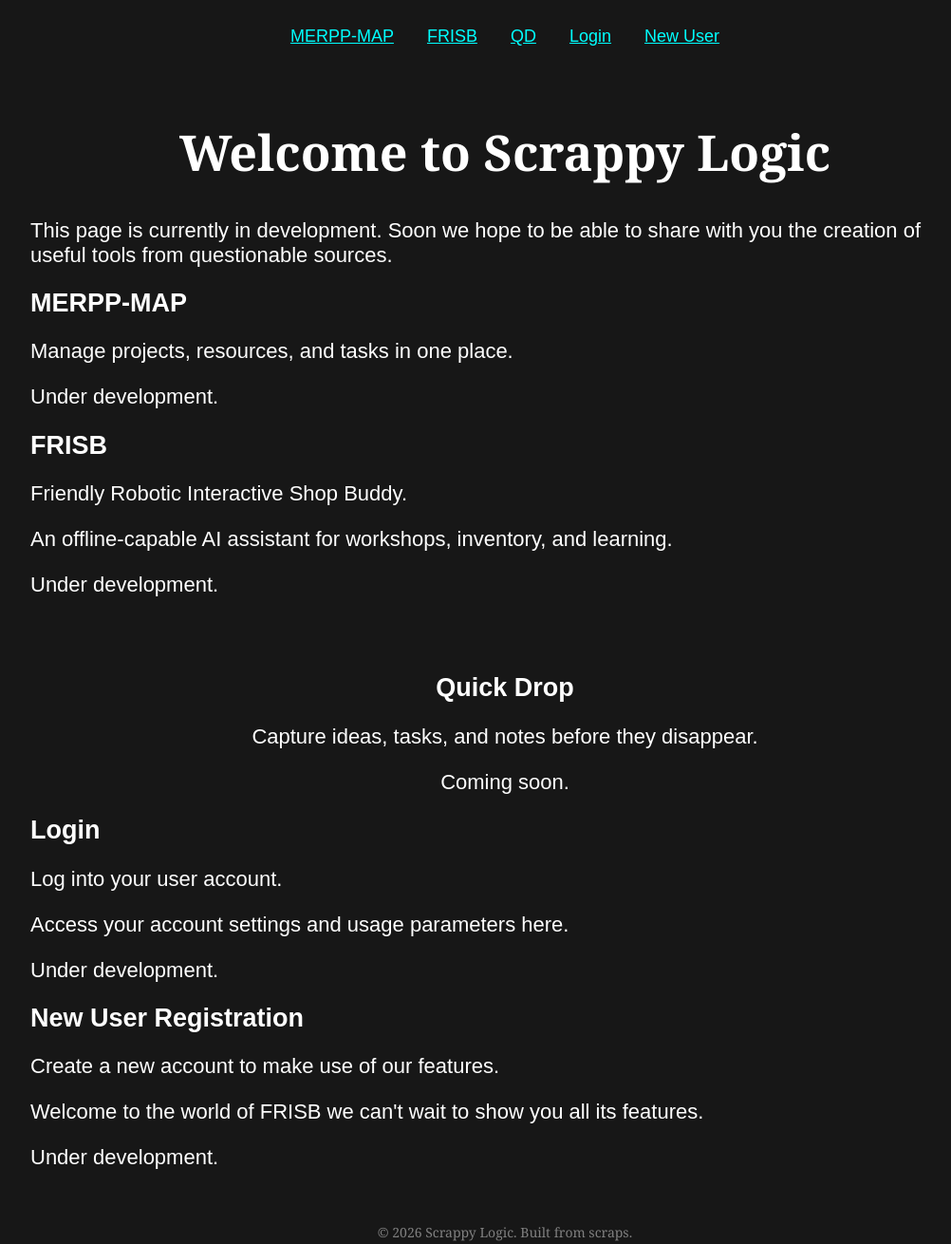
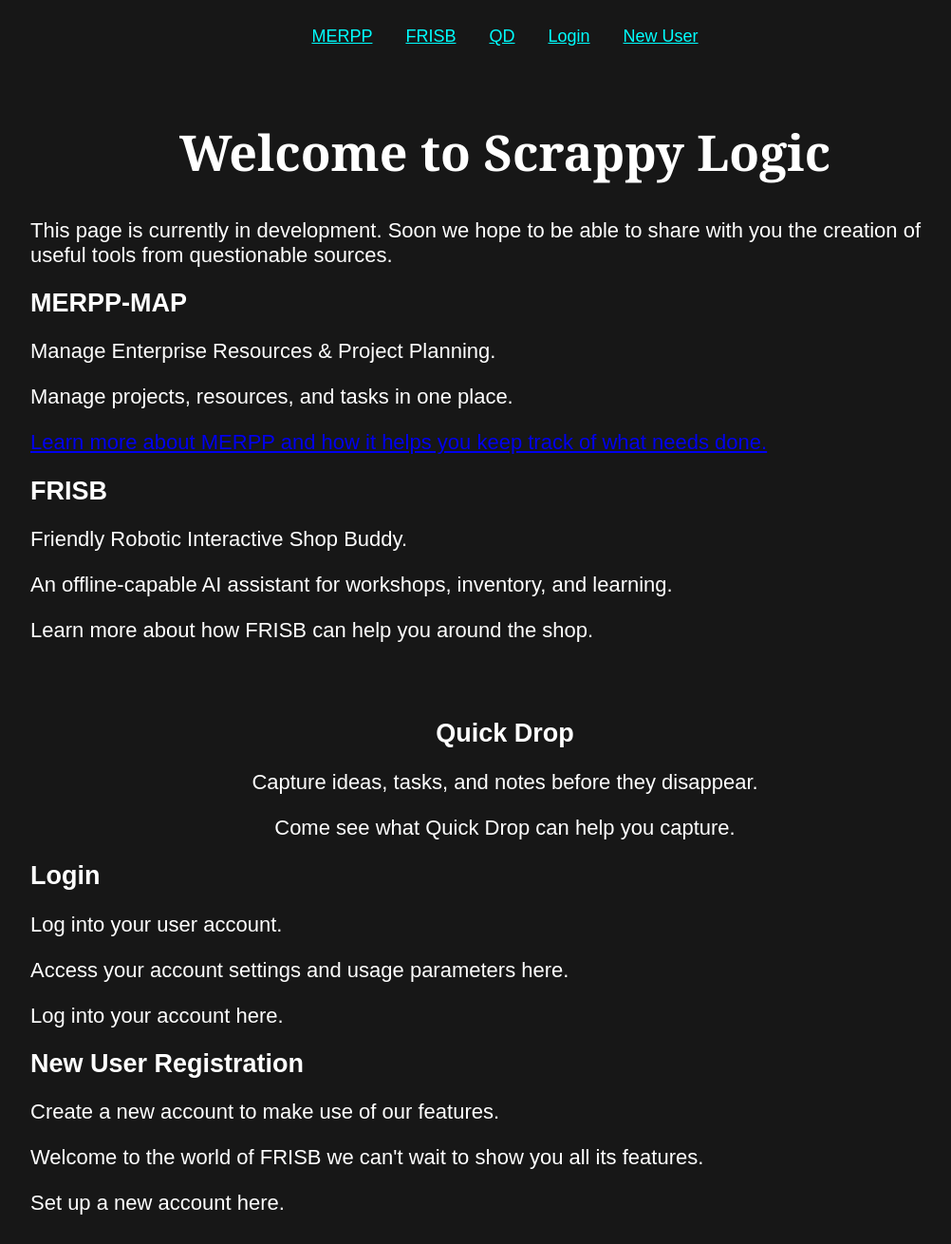
Before and after one commit to CptnKirk002/scrappylogic-website, a plain HTML site: page index.html in a window 1280 px wide. Shown: the top 1310 px of the page at 95% size, without its empty margins (108-1110 px from the left). Drawn offline with Linux system fonts and the light colour scheme.

Commit message:
Update index.html

```diff
--- a/index.html
+++ b/index.html
@@ -53,7 +53,7 @@
   </head>
   <body>
     <nav>
-      <a href="#merpp">MERPP-MAP</a>
+      <a href="#merpp">MERPP</a>
       <a href="#frisb">FRISB</a>
       <a href="#quick-drop">QD</a>
       <a href="#login">Login</a>
@@ -64,31 +64,32 @@
       <p>This page is currently in development. Soon we hope to be able to share with you the creation of useful tools from questionable sources.</p>
       <section id="merpp">
         <h2>MERPP-MAP</h2>
+        <p>Manage Enterprise Resources & Project Planning.</p>
         <p>Manage projects, resources, and tasks in one place.</p>
-        <p>Under development.</p>
+        <p><a href="merpp.html">Learn more about MERPP and how it helps you keep track of what needs done.</a></p>
       </section>
       <section id="frisb">
         <h2>FRISB</h2>
         <p>Friendly Robotic Interactive Shop Buddy.</p>
         <p>An offline-capable AI assistant for workshops, inventory, and learning.</p>
-        <p>Under development.</p>
+        <p>Learn more about how FRISB can help you around the shop.</p>
       </section>
       <section id="quick-drop">
         <h2>Quick Drop</h2>
         <p>Capture ideas, tasks, and notes before they disappear.</p>
-        <p>Coming soon.</p>
+        <p>Come see what Quick Drop can help you capture.</p>
       </section>
       <section id="login">
         <h2>Login</h2>
         <p>Log into your user account.</p>
         <p>Access your account settings and usage parameters here.</p>
-        <p>Under development.</p>
+        <p>Log into your account here.</p>
       </section>
       <section id="register">
         <h2>New User Registration</h2>
         <p>Create a new account to make use of our features.</p>
         <p>Welcome to the world of FRISB we can't wait to show you all its features.</p>
-        <p>Under development.</p>
+        <p>Set up a new account here.</p>
       </section>
     </main>
     <footer>
```
